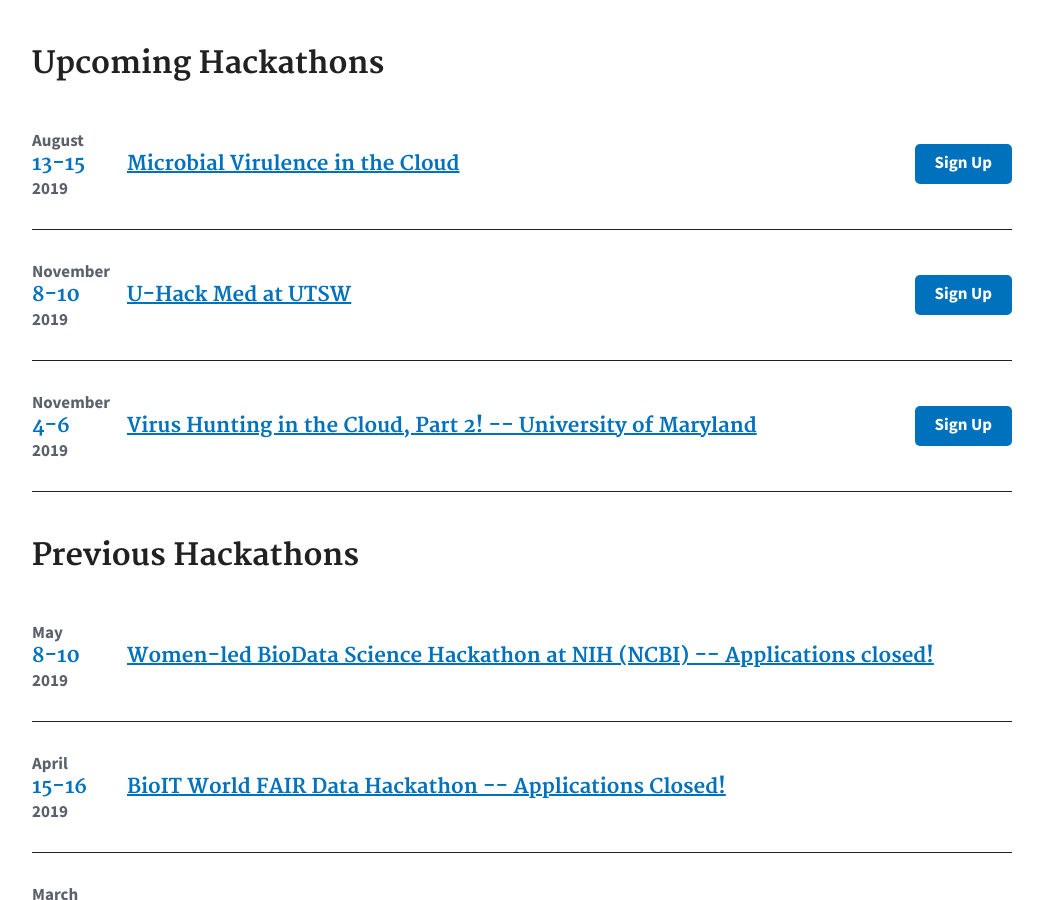
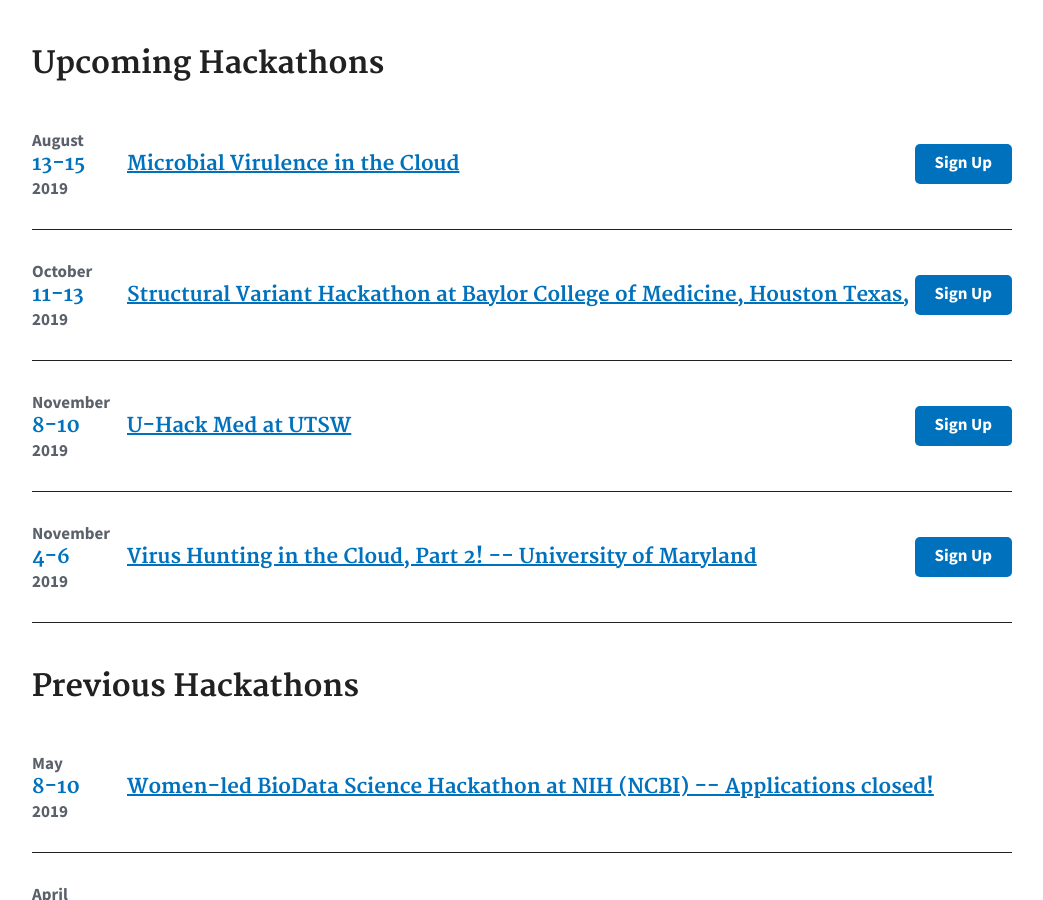
Before and after one commit to NCBI-Codeathons/ncbi-codeathons.github.io, a Jekyll site: the page built from index.md, in a window 1280 px wide and 900 px high, scrolled down 532 px. Shown: the whole window, without its empty margins (118-1161 px from the left). Built offline with Jekyll 4.4.1, drawn with Linux system fonts in a browser that asks for light colours.

Commit message:
Update upcoming-hackathon.yml

```diff
--- a/_data/upcoming-hackathon.yml
+++ b/_data/upcoming-hackathon.yml
@@ -3,6 +3,12 @@
   year: "2019"
   title: "Microbial Virulence in the Cloud"
   link: "https://support.nlm.nih.gov/microvb_hackathon/"
+
+- month: "October"
+  day: "11-13"
+  year: "2019"
+  title: "Structural Variant Hackathon at Baylor College of Medicine, Houston Texas,"
+  link: "#"
 
 - month: "November"
   day: "8-10"
```
